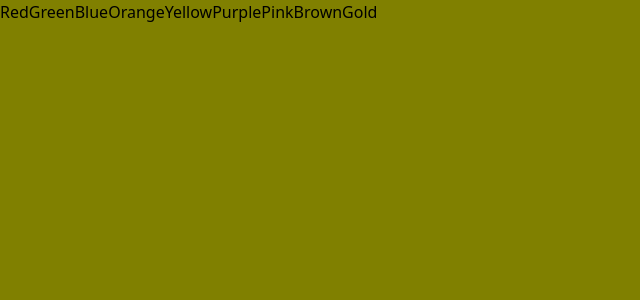
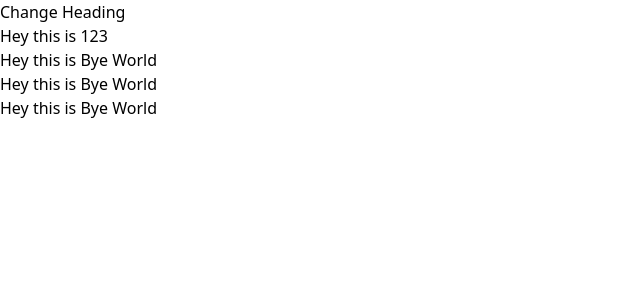
Before and after one commit to aialok/Learning-React, a React (Vite) app in the folder bgchanger/: page / in a window 1280 px wide. Shown: the top 300 px of the page, without its empty margins (0-640 px from the left). Built offline with nearby package versions, Linux system fonts and the light colour scheme.

Commit message:
Re-rendering and react.memo

```diff
--- a/bgchanger/src/App.jsx
+++ b/bgchanger/src/App.jsx
@@ -1,43 +1,41 @@
-import { useState } from "react"
+import React, { useState } from "react";
 
 export default function App() {
-
-  const [color, setColor] = useState('olive')
-
-  const colorChange = (e) => {
-
-    setColor((prev)=>prev=e.target.innerText.toLowerCase())
-    console.log(e.target.innerText)
-
-
-  }
-
-
-  document.body.style.backgroundColor = color;
-  const colorName= ["Red","Green","Blue","Orange","Yellow","Purple","Pink","Brown", "Gold"]
-
+  const [heading, setHeading] = useState(123);
+  const randomValue = () => {
+    setHeading(Math.floor(Math.random() * 100));
+  };
 
   return (
-    <>
+    <div className="flex flex-col justify-center ">
+      <button
+        className="border-2 bg-blue-200 border-blue-100"
+        onClick={randomValue}
+      >
+        Change Heading
+      </button>
+      {/* <HeaderWithButton /> */}
+      <Header title={heading} />
+      <Header title="Bye World" />
+      <Header title="Bye World" />
+      <Header title="Bye World" />
+    </div>
+  );
+}
 
-      <div className="flex justify-around items-center  bg-white p-4 ">
+// function HeaderWithButton() {
+//   const [heading, setHeading] = useState(123);
+//   const randomValue = () => {
+//     setHeading(Math.floor(Math.random() * 100));
+//   };
+//   return (
+//     <div>
+//       <Header title={heading}></Header>
+//       <button onClick={randomValue}>Click me</button>
+//     </div>
+//   );
+// }
 
-{/*
-        <button  className="border-2 border-black px-4 py-2 hover:bg-slate-200 hover:text-black rounded-md text-xl"  onClick={colorChange}>Red</button>
-        <button  className="border-2 border-black px-4 py-2 hover:bg-slate-200 hover:text-black rounded-md text-xl"  onClick={colorChange}>Green</button>
-        <button  className="border-2 border-black px-4 py-2 hover:bg-slate-200 hover:text-black rounded-md text-xl"  onClick={colorChange}>Blue</button>
-        <button  className="border-2 border-black px-4 py-2 hover:bg-slate-200 hover:text-black rounded-md text-xl"  onClick={colorChange}>Orange</button>
-        <button  className="border-2 border-black px-4 py-2 hover:bg-slate-200 hover:text-black rounded-md text-xl"  onClick={colorChange}>Yellow</button>
-        <button  className="border-2 border-black px-4 py-2 hover:bg-slate-200 hover:text-black rounded-md text-xl"  onClick={colorChange}>Purple</button>
-        <button  className="border-2 border-black px-4 py-2 hover:bg-slate-200 hover:text-black rounded-md text-xl"  onClick={colorChange}>Pink</button>
-        <button  className="border-2 border-black px-4 py-2 hover:bg-slate-200 hover:text-black rounded-md text-xl"  onClick={colorChange}>Brown</button> */}
-
-       { colorName.map((color, index)=>{
-           return <button key = {index} className={`border-2 border-black px-4 py-2   hover:bg-slate-200 hover:text-black rounded-md text-xl  `}  onClick={colorChange}>{color} </button>
-        })}
-
-
-      </div>
-    </>
-  )
-}
+const Header = React.memo(function Header({ title }) {
+  return <div>Hey this is {title}</div>;
+});
```
